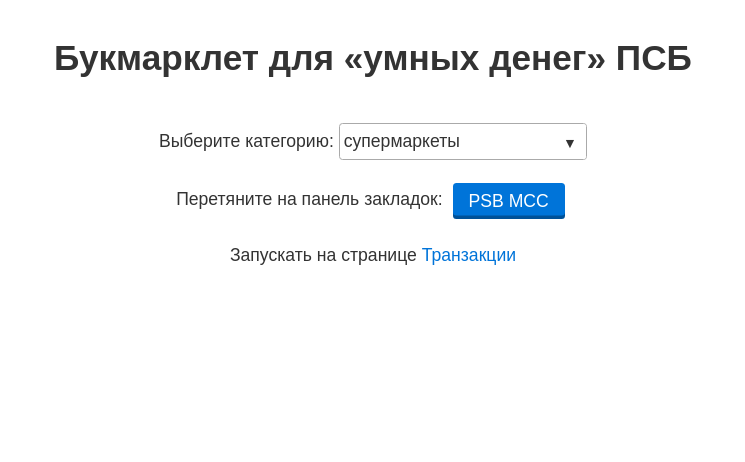
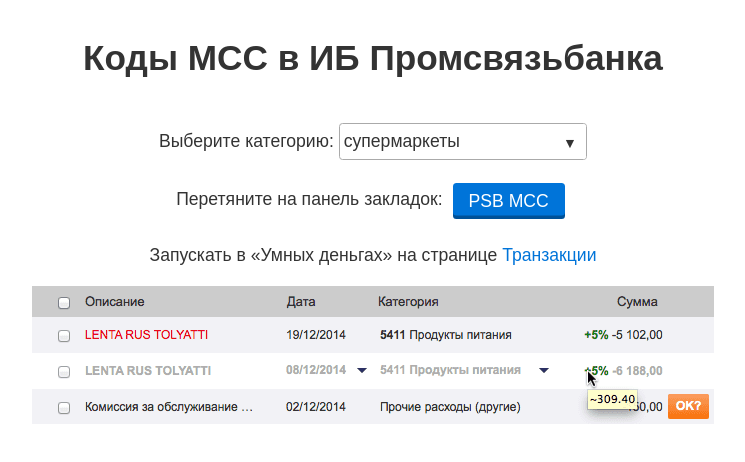
Before and after one commit to rakeev/psb-mcc, a website: page index.html in a window 1280 px wide. Shown: the whole page, without its empty margins (267-1012 px from the left). Drawn offline with Linux system fonts and the light colour scheme.

Commit message:
Added screenshot

```diff
--- a/index.html
+++ b/index.html
@@ -6,7 +6,7 @@
 <link rel="stylesheet" href="res/style.css">
 </head>
 <body style="text-align: center">
-<h1>Букмарклет для &laquo;умных денег&raquo; ПСБ</h1>
+<h1>Коды MCC в ИБ Промсвязьбанка</h1>
 <p>Выберите категорию: <label class="select"><select id="cat">
     <option value="groc">супермаркеты</option>
     <option value="avia">путешествия</option>
@@ -15,7 +15,8 @@
     <option value="home">ремонт</option>
 </select></label></p>
 <p>Перетяните на панель закладок: <a href="" class="button" id="bmark">PSB MCC</a></p>
-<p>Запускать на странице <a href="https://pfm.psbank.ru/Transactions">Транзакции</a></p>
+<p>Запускать в «Умных деньгах» на странице <a href="https://pfm.psbank.ru/Transactions">Транзакции</a></p>
+<p><img src="res/shot.png" alt="Скриншот"></p>
 <script src="res/script.js"></script>
 </body>
 </html>
```
Also changed, not shown: README.md, res/shot.png (added).
